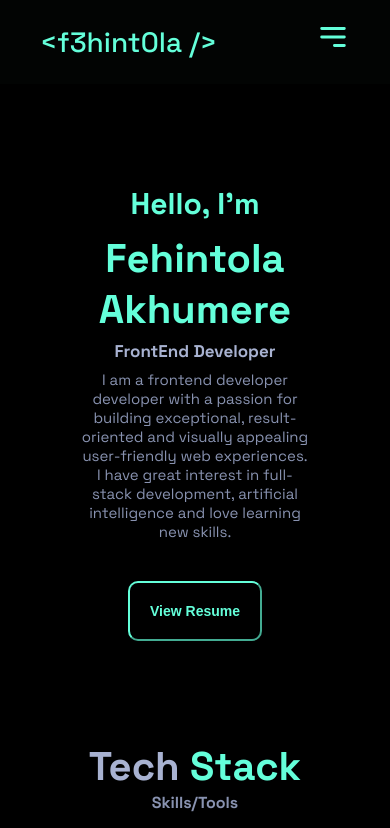
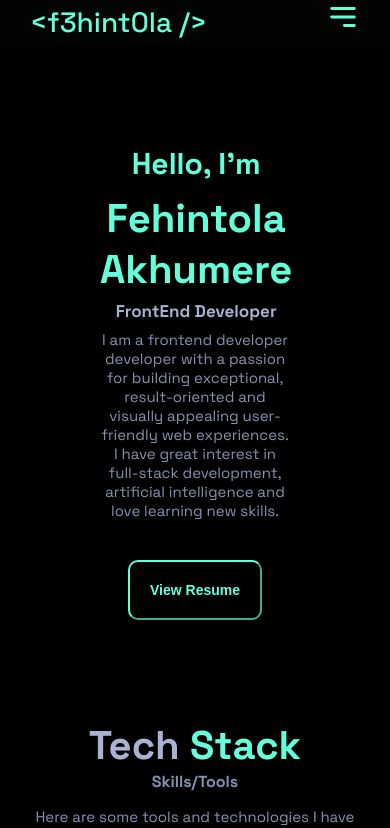
Before and after one commit to f3hint0la/portfolio-v1, a React (Create React App) app: page / in a window 390 px wide. Shown: the top 828 px of the page. Built offline with nearby package versions, Linux system fonts and the light colour scheme.

Commit message:
fix: styling issues

```diff
--- a/src/App.scss
+++ b/src/App.scss
@@ -8,11 +8,11 @@
 
 html {
   scroll-behavior: smooth;
-  overflow-x: none;
-  overflow-y: none;
+  overflow-x: hidden;
 }
 
 body {
+  width: 100%;
   overflow-x: hidden;
   overscroll-behavior: none;
 }
--- a/src/index.scss
+++ b/src/index.scss
@@ -2,6 +2,7 @@
 
 body {
   margin: 0;
+  padding: 0;
   font-family: "Space Grotesk", sans-serif;
   height: 100%;
   min-height: 100vh;
--- a/src/styles/hero.module.scss
+++ b/src/styles/hero.module.scss
@@ -65,9 +65,8 @@
 
 @media screen and (max-width: 768px) {
   .home {
-    // margin: 50px 20px;
     padding-top: 60px;
-    margin: auto;
+    margin: 0px 20px;
 
     .container {
       flex-direction: column;
--- a/src/styles/navbar.module.scss
+++ b/src/styles/navbar.module.scss
@@ -35,6 +35,7 @@ nav {
       padding: 10px 20px;
 
       a {
+        position: fixed;
         color: $text-color;
         font-size: 18px;
         font-weight: 500;
@@ -86,10 +87,8 @@ nav {
 
 @media screen and (max-width: 768px) {
   nav {
-    padding: 20px 40px;
+    padding: 0px 30px;
     margin: auto;
-    // position: sticky;
-    // top: 0;
 
     .brand {
       margin: 0px;
```
